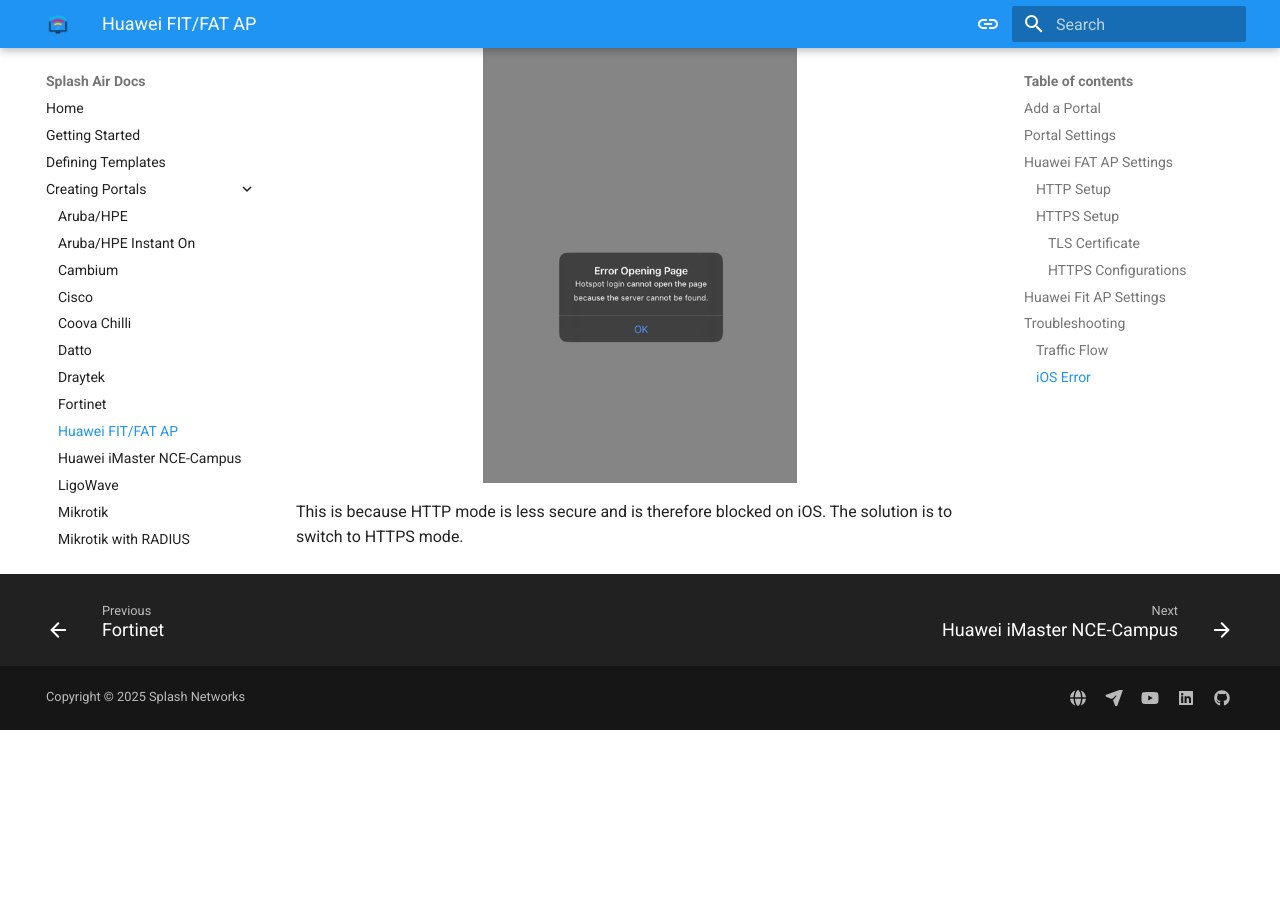
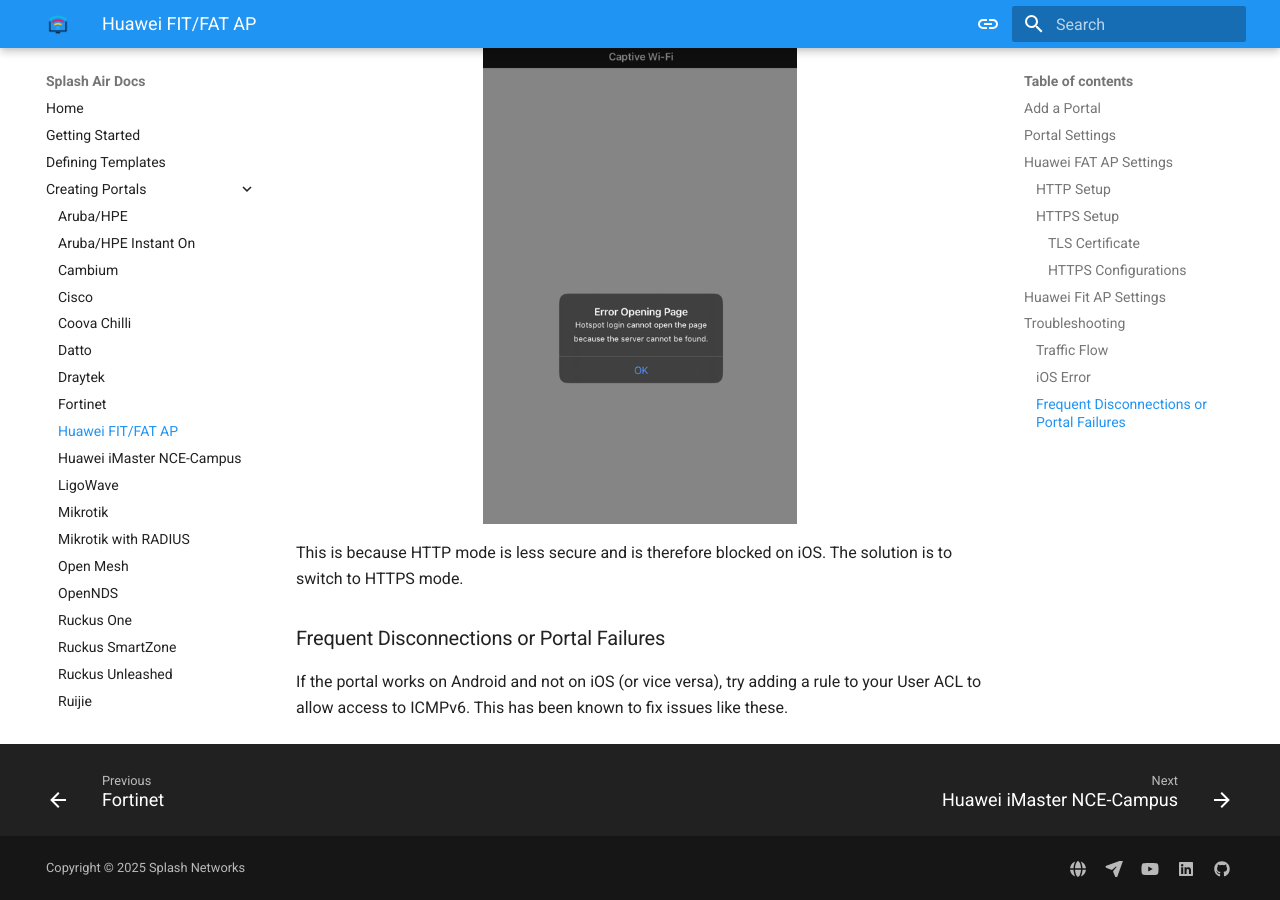
Before and after one commit to splash-networks/admin-panel-doc, an MkDocs documentation site: the page built from docs/portals/huawei.md, in a window 1280 px wide and 900 px high, scrolled down 14990 px. Built offline with MkDocs 1.6.1 and Material for MkDocs 9.7.7, drawn with Linux system fonts in a browser that asks for light colours; before the commit the page ends 15720 px from its top, so only the background shows below that; some of the changed text lies outside the part shown.

Commit message:
huawei icmpv6

```diff
--- a/docs/portals/huawei.md
+++ b/docs/portals/huawei.md
@@ -44,6 +44,8 @@
 Similarly, add another rule to permit access to the AP from LAN. In this example the AP LAN interface has the IP of `192.168.50.1`.
 
 ![Huawei Walled Garden](../assets/images/portals/huawei/firewall-3.png)
+
+If using IPv6 add another rule to allow access to ICMPv6.
 
 Then go to Advanced > Security > AAA and in Portal Server Global Configuration switch to External Portal tab. Check the **HTTP Protocol** option and in **HTTP interoperation mode** select `HTTP-based`. In **Local gateway address** select `All addresses`. Click Apply to save the settings.
 
@@ -220,3 +222,7 @@
 </figure>
 
 This is because HTTP mode is less secure and is therefore blocked on iOS. The solution is to switch to HTTPS mode.
+
+### Frequent Disconnections or Portal Failures
+
+If the portal works on Android and not on iOS (or vice versa), try adding a rule to your User ACL to allow access to ICMPv6. This has been known to fix issues like these.
```
